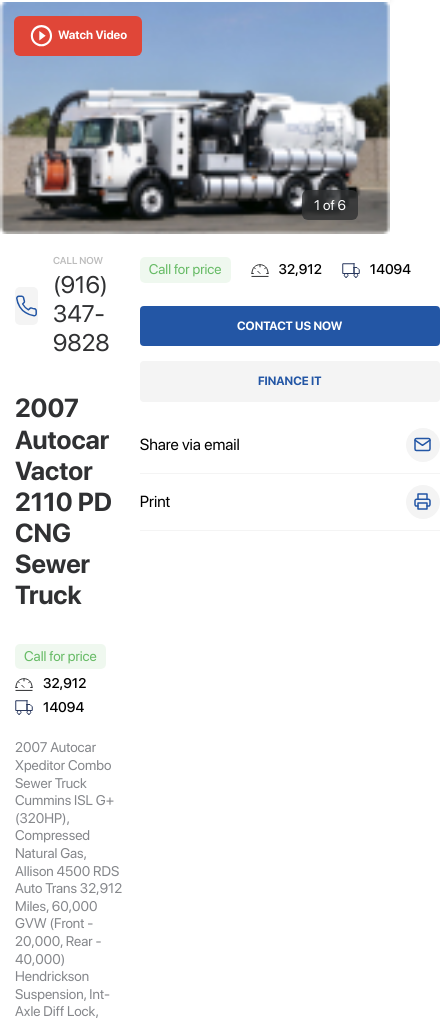
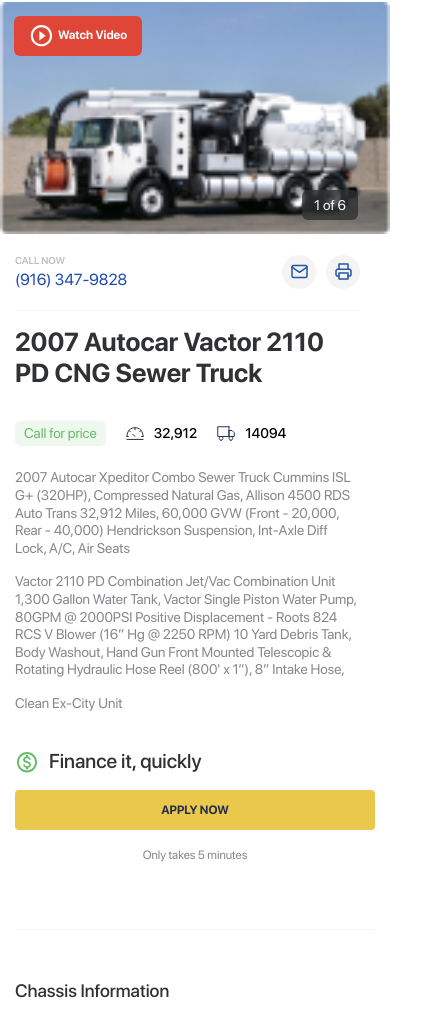
Before and after one commit to Truck-Site/Trucksite, a website: page app/vehicle.html in a window 390 px wide. Shown: the part 78-1100 px from the top of the page, 440 px wide, since content can reach past the window. Drawn offline with nearby package versions, Linux system fonts and the light colour scheme.

Commit message:
style vehicle slider, modals, fix bugs

```diff
--- a/app/js/main.js
+++ b/app/js/main.js
@@ -197,16 +197,17 @@
 });
 
 //Hide tables
-
-  if(window.innerWidth < 768){
-    var table = $('.vehicle__tables figure .table');
+    var table = $('.vehicle__tables figure .table-wrapper');
 
     $('.vehicle__tables figure h3').each(function(){
       $(this).on('click', function(){
         $(this).next(table).slideToggle();
       })
     })
-  }
+
+  // if(window.innerWidth < 768){
+
+  // }
 // $(window).resize(function (e) {
 
 // });
--- a/app/scss/_media.scss
+++ b/app/scss/_media.scss
@@ -155,6 +155,9 @@
         &__footer {
           flex-direction: column;
           margin: 30px 0 30px;
+          .pagination{
+            justify-content: center;
+          }
           .trucks-results {
             margin-left: unset;
             margin: 15px 0 0 0;
@@ -321,6 +324,34 @@
             }
           }
         }
+        &__description{
+          flex-direction: column;
+          &-text{
+            .inventory__data{
+              display: flex;
+            }
+          }
+          &-info{
+            max-width: 380px;
+            width: 100%;
+            margin: 0 auto;
+            .inventory__data,.link,a{
+              display: none;
+            }
+            .finance__block{
+              display: block;
+              a{
+                display: block;
+              }
+            }
+          }
+        }
+        &__item-functions{
+          border-bottom: 1px solid $light;
+          .item-functions{
+            display: flex;
+          }
+        }
       }
       .content {
         .inventory {
@@ -360,6 +391,20 @@
               }
             }
           }
+        }
+      }
+    }
+  }
+  .callback{
+    &__now{
+      .icon{
+        display: none;
+      }
+      label{
+        a{
+          font-size: 16px;
+          line-height: 1.2;
+          color:#1C49AD;
         }
       }
     }
--- a/app/scss/_pagination.scss
+++ b/app/scss/_pagination.scss
@@ -1,6 +1,7 @@
 .pagination{
     margin: unset;
     padding: unset;
+    flex-wrap: wrap;
     .page{
         &-item{
             margin:0 3px;
--- a/app/scss/_sliders.scss
+++ b/app/scss/_sliders.scss
@@ -432,6 +432,7 @@
             background: $red;
             text-decoration: none;
             transition:0.3s;
+            outline: none;
             &:hover{
               background: darken($red, 10%);
             }
--- a/app/scss/style.scss
+++ b/app/scss/style.scss
@@ -464,7 +464,7 @@
     }
     &-contacts {
       a {
-        display: inline-block;
+        display: block;
         font-size: 14px;
         line-height: 1.2;
         font-weight: 400;
@@ -519,6 +519,11 @@
       justify-content: center;
       margin-top: 55px;
       padding: 0 15px;
+      a.footer__logo{
+        img{
+          max-width: 142px;
+        }
+      }
       span {
         font-size: 14px;
         font-weight: 400;
@@ -888,6 +893,7 @@
     margin-bottom: 30px;
     .trucks-results {
       display: flex;
+      flex-shrink: 0;
       padding: 4px 9px;
       font-size: 14px;
       font-weight: 400;
@@ -919,6 +925,9 @@
         font-size: 14px;
         font-weight: 400;
         color: $gray;
+      }
+      .inventory__data{
+        display: none;
       }
     }
     &-info {
@@ -962,15 +971,67 @@
           color: $primary;
         }
       }
+      .finance{
+        &__quickly{
+          display: flex;
+          align-items: center;
+          font-size: 20px;
+          font-weight: 500;
+          color:$dark;
+          img{
+            margin-right: 10px;
+          }
+        }
+        &__block{
+          display: none;
+          margin-top: 20px;
+          figure{
+            text-align: center;
+            .btn{
+              margin:15px 0;
+            }
+            span{
+              font-size: 12px;
+              line-height: 1.2;
+              font-weight: 400;
+              color:$gray;
+            }
+          }
+        }
+      }
+    }
+  }
+  &__item-functions{
+    margin-bottom: 15px;
+    padding-bottom: 20px;
+    display: flex;
+    align-items: center;
+    justify-content: space-between;
+    .item-functions{
+      display: none;
+      align-items: center;
+      a {
+        display: flex;
+        align-items: center;
+        justify-content: center;
+        width: 34px;
+        height: 34px;
+        border-radius: 50%;
+        background-color: $light;
+        &.print{
+          margin-left: 10px;
+        }
+      }
     }
   }
   &__tables {
     display: grid;
     grid-template-columns: 1fr 1fr;
     grid-column-gap: 90px;
-    padding: 50px 0;
+    padding: 50px 0 0px;
     border-bottom: 1px solid $light;
     figure{
+      margin: unset;
       h3{
           font-size: 18px;
           font-weight: 500;
@@ -980,6 +1041,7 @@
       table {
         width: 100%;
         margin-top: 35px;
+        margin-bottom: 35px;
         tr {
           &:nth-of-type(odd) {
             background: $light;
@@ -1011,7 +1073,6 @@
 .callback__now {
   display: flex;
   align-items: center;
-  margin-bottom: 35px;
   .icon {
     width: 38px;
     height: 38px;
--- a/app/vehicle.html
+++ b/app/vehicle.html
@@ -213,6 +213,7 @@
           </div>
           <div class="vehicle__description">
             <div class="vehicle__description-text">
+              <div class="vehicle__item-functions">
                 <div class="callback__now">
                   <div class="icon">
                     <svg width="23" height="22" viewBox="0 0 23 22" fill="none" xmlns="http://www.w3.org/2000/svg">
@@ -223,6 +224,11 @@
                     <span>Call Now</span>
                     <a href="tel:(916) 347-9828">(916) 347-9828</a>
                   </label>
+                </div>
+                <div class="item-functions">
+                  <a href="#" class="mail"><img src="img/mail.svg" alt=""></a>
+                  <a href="#" class="print"><img src="img/printer.svg" alt=""></a>
+                </div>
               </div>
               <h2>2007 Autocar Vactor 2110 PD CNG Sewer Truck</h2>
               <div class="inventory__data vehicle-style description">
@@ -265,15 +271,25 @@
               </div>
               <a href="#" class="btn primary-btn" data-toggle="modal" data-target="#contactModal">Contact us NOW</a>
               <a href="#" class="btn quaternary-btn" data-toggle="modal" data-target="#thanksModal">Finance It</a>
-              <div class="link">Share via email <a href=""><img src="img/mail.svg" alt=""></a></div>
-              <div class="link">Print <a href=""><img src="img/printer.svg" alt=""></a></div>
+              <div class="link">Share via email <a href="#" class='mail'><img src="img/mail.svg" alt=""></a></div>
+              <div class="link">Print <a href="#" class="print"><img src="img/printer.svg" alt=""></a></div>
+              <div class="finance__block">
+                <span class="finance__quickly">
+                  <img src="img/monetization.svg" alt="">
+                  Finance it, quickly
+                </span>
+                <figure>
+                  <a href="#" class="btn secondary-btn">Apply Now</a>
+                  <span>Only takes 5 minutes</span>
+                </figure>
+              </div>
             </div>
           </div>
           <div class="vehicle__tables">
             <div class="vehicle__tables-left">
               <figure>
                 <h3>Chassis Information</h3>
-                <div class="table">
+                <div class="table-wrapper">
                   <table>
                     <tr>
                       <td>Price</td>
@@ -374,7 +390,7 @@
             <div class="vehicle__tables-right">
               <figure>
                 <h3>Body / Equipment Specifications</h3>
-                <div class="table">
+                <div class="table-wrapper">
                   <table>
                     <tr>
                       <td>Make</td>
@@ -413,7 +429,7 @@
               </figure>
               <figure>
                 <h3>Dimensions</h3>
-                <div class="table">
+                <div class="table-wrapper">
                   <table>
                     <tr>
                       <td>Length</td>
@@ -643,7 +659,7 @@
             <a href="" class="btn secondary-btn">Subscribe</a>
           </div>
           <div class="footer__bottom">
-            <a href="#"><img src="img/footer-logo.svg" alt="" /></a
+            <a href="#" class="footer__logo"><img src="img/footer-logo.svg" alt="" /></a
             ><span
               >Copyright © 2020 Truck Site. All Rights Reserved.
               <a href="">Terms of Use</a> | <a href="#">Privacy Policy</a></span
@@ -672,46 +688,67 @@
             </div>
             <div class="form-group">
               <form action="">
-                <div class="form-field">
+                <div class="form-field invalid-field">
                   <label for="">
                     <span>First Name</span>
                     <input type="text" placeholder="First Name">
+                    <div class="error-alert">
+                      <span>* Required field</span>
+                    </div>
                   </label>
                 </div>
                 <div class="form-field">
                   <label for="">
                     <span>Last Name</span>
                     <input type="text" placeholder="Last Name">
+                    <div class="error-alert">
+                      <span>* Required field</span>
+                    </div>
                   </label>
                 </div>
                 <div class="form-field">
                   <label for="">
                     <span>Company</span>
                     <input type="text" placeholder="Company">
+                    <div class="error-alert">
+                      <span>* Required field</span>
+                    </div>
                   </label>
                 </div>
                 <div class="form-field">
                   <label for="">
                     <span>Email</span>
                     <input type="text" placeholder="Email">
+                    <div class="error-alert">
+                      <span>* Required field</span>
+                    </div>
                   </label>
                 </div>
                 <div class="form-field">
                   <label for="">
                     <span>Phone</span>
                     <input type="text" placeholder="Phone">
+                    <div class="error-alert">
+                      <span>* Required field</span>
+                    </div>
                   </label>
                 </div>
                 <div class="form-field">
                   <label for="">
                     <span>Zip</span>
                     <input type="text" placeholder="Zip">
+                    <div class="error-alert">
+                      <span>* Required field</span>
+                    </div>
                   </label>
                 </div>
                 <div class="form-field textarea-field">
                   <label for="">
                     <span>How can we help</span>
                     <textarea name="" id="" cols="30" rows="10" placeholder="Description"></textarea>
+                    <div class="error-alert">
+                      <span>* Required field</span>
+                    </div>
                   </label>
                 </div>
                 <span class="reguired-field">*Required Field</span>
```
Also changed, not shown: app/index.html (+1 -1 lines), app/inventory.html (+1 -1 lines), app/scss/_modal.scss (+27 -9 lines), app/css/style.min.css, app/img/monetization_on_24px.svg (added). Lines whose indentation alone changed are shown as unchanged.
